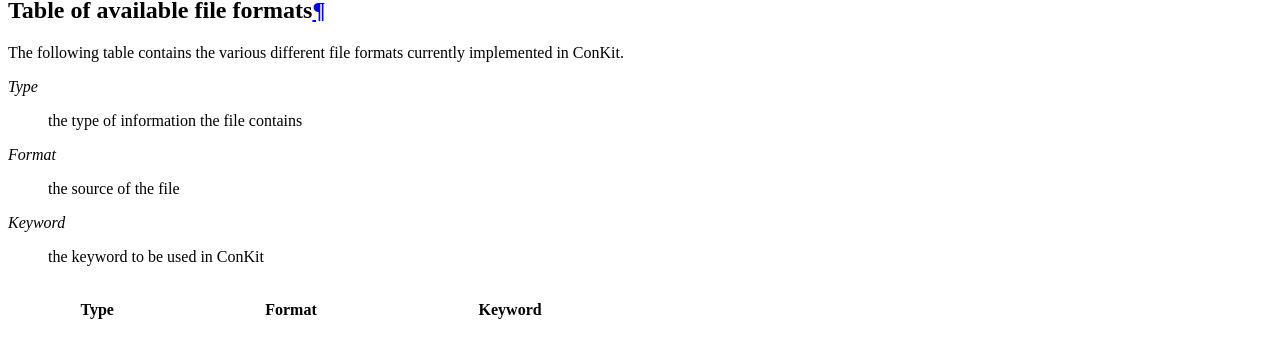
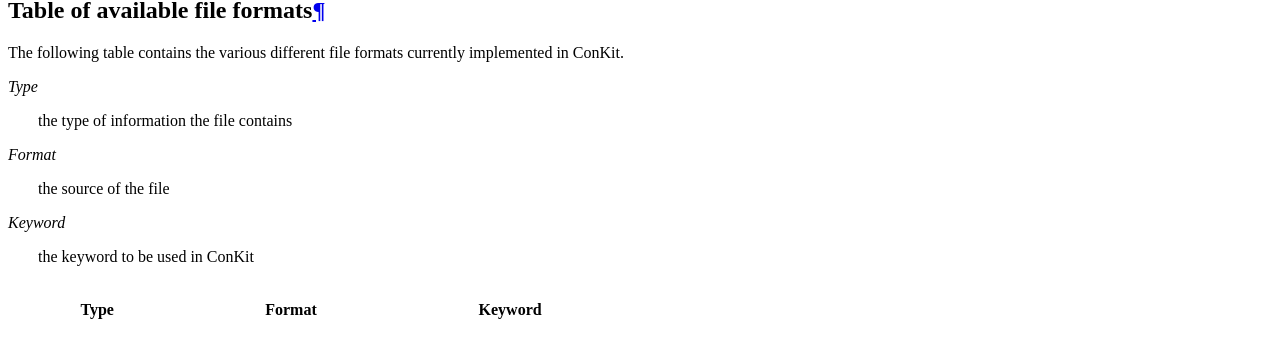
Before and after one commit to rigdenlab/conkit, a Sphinx documentation site: the page built from docs/formats.rst, in a window 1280 px wide. Shown: the part 273-628 px from the top of the page. Built offline with Sphinx 7.4.7, drawn with Linux system fonts in a browser that asks for light colours.

Commit message:
indendation for dd tag

```diff
--- a/docs/_static/custom.css
+++ b/docs/_static/custom.css
@@ -6,3 +6,7 @@
 .nav > li > a {
     padding: 15px 30px 15px 0px !important;
 }
+
+dd {
+    margin-left: 30px !important;
+}
```
